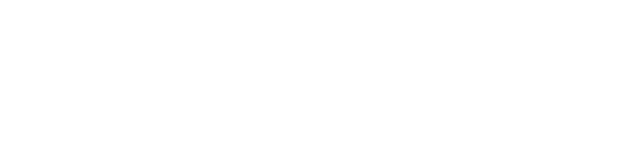
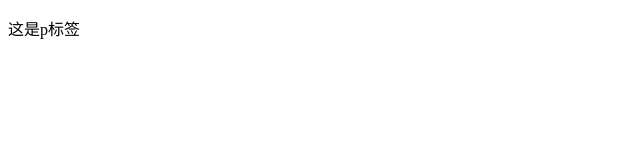
Before and after one commit to keep1224/silence, a plain HTML site: page index.html in a window 1280 px wide. Shown: the whole page, without its empty margins (0-640 px from the left). Drawn offline with Linux system fonts and the light colour scheme.

Commit message:
这是p标签

```diff
--- a/index.html
+++ b/index.html
@@ -7,6 +7,6 @@
     <title>Document</title>
 </head>
 <body>
-
+<p>这是p标签</p>
 </body>
 </html>
```
